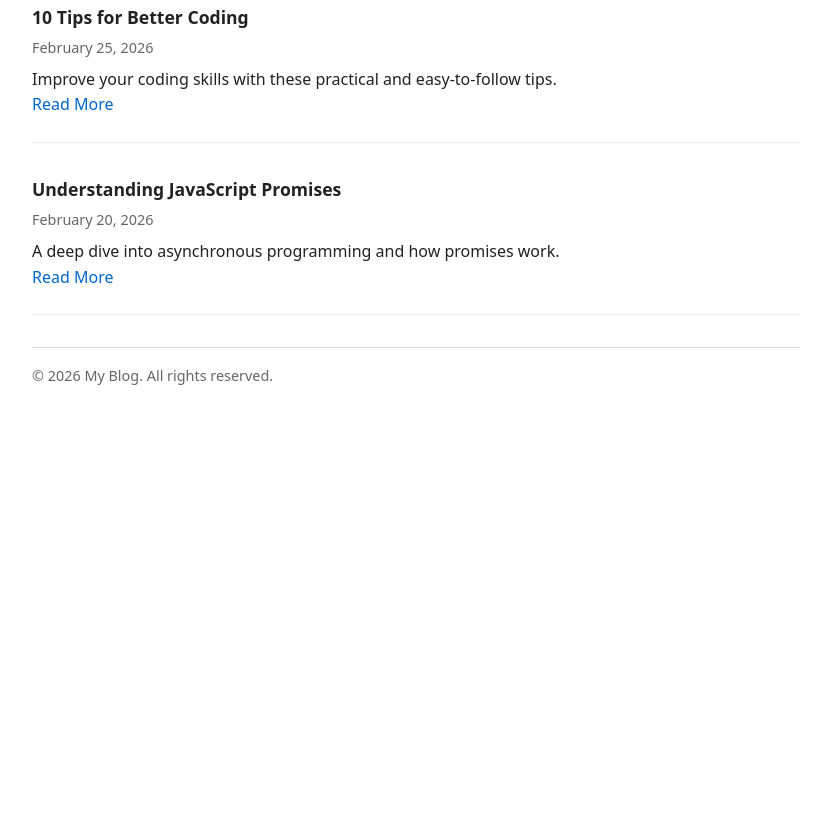
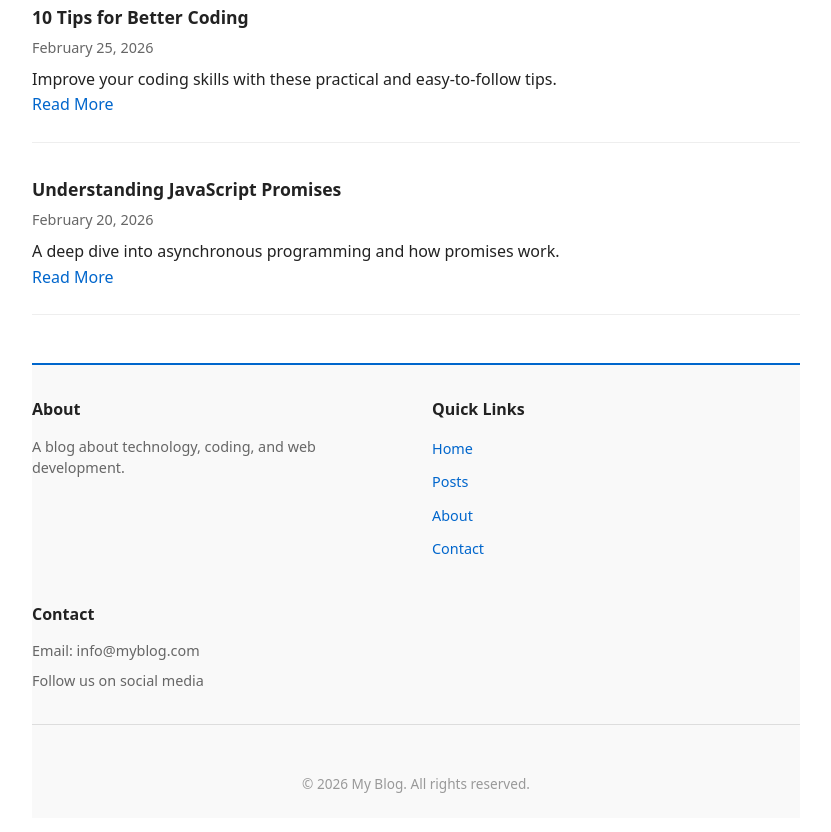
Before and after one commit to Mukesh-chaudhari18/Blog-Website, a plain HTML site: page index.html in a window 1280 px wide. Shown: the part 448-1280 px from the top of the page, without its empty margins (224-1055 px from the left). Before the commit the page ends 851 px from the top, so only its background shows below. Drawn offline with Linux system fonts and the light colour scheme.

Commit message:
footer added

```diff
--- a/index.html
+++ b/index.html
@@ -50,8 +50,30 @@
         </section>
     </main>
 
-    <footer>
-        <p>&copy; 2026 My Blog. All rights reserved.</p>
+    <footer class="footer-bar">
+        <div class="footer-content">
+            <div class="footer-section">
+                <h3>About</h3>
+                <p>A blog about technology, coding, and web development.</p>
+            </div>
+            <div class="footer-section">
+                <h3>Quick Links</h3>
+                <ul class="footer-links">
+                    <li><a href="#home">Home</a></li>
+                    <li><a href="#posts">Posts</a></li>
+                    <li><a href="#about">About</a></li>
+                    <li><a href="#contact">Contact</a></li>
+                </ul>
+            </div>
+            <div class="footer-section">
+                <h3>Contact</h3>
+                <p>Email: info@myblog.com</p>
+                <p>Follow us on social media</p>
+            </div>
+        </div>
+        <div class="footer-bottom">
+            <p>&copy; 2026 My Blog. All rights reserved.</p>
+        </div>
     </footer>
 </body>
 </html>
--- a/style.css
+++ b/style.css
@@ -103,8 +103,68 @@ main {
 }
 
 footer {
-    border-top: 1px solid #ddd;
-    padding-top: 1rem;
-    font-size: 0.9rem;
+    border-top: 2px solid #0066cc;
+    margin-top: 3rem;
+    padding-top: 2rem;
+    background-color: #f9f9f9;
+}
+
+.footer-bar {
+    border-top: 2px solid #0066cc;
+    margin-top: 3rem;
+    padding-top: 2rem;
+    padding-bottom: 1.5rem;
+    background-color: #f9f9f9;
+}
+
+.footer-content {
+    display: grid;
+    grid-template-columns: repeat(auto-fit, minmax(250px, 1fr));
+    gap: 2rem;
+    margin-bottom: 2rem;
+    padding-bottom: 1.5rem;
+    border-bottom: 1px solid #ddd;
+}
+
+.footer-section {
     color: #666;
 }
+
+.footer-section h3 {
+    color: #222;
+    font-size: 1rem;
+    margin-bottom: 0.8rem;
+}
+
+.footer-section p {
+    font-size: 0.9rem;
+    margin-bottom: 0.5rem;
+    line-height: 1.5;
+}
+
+.footer-links {
+    list-style: none;
+}
+
+.footer-links li {
+    margin-bottom: 0.5rem;
+}
+
+.footer-links a {
+    color: #0066cc;
+    text-decoration: none;
+    font-size: 0.9rem;
+    transition: color 0.3s ease;
+}
+
+.footer-links a:hover {
+    color: #0052a3;
+    text-decoration: underline;
+}
+
+.footer-bottom {
+    text-align: center;
+    color: #999;
+    font-size: 0.85rem;
+    padding-top: 1rem;
+}
```
